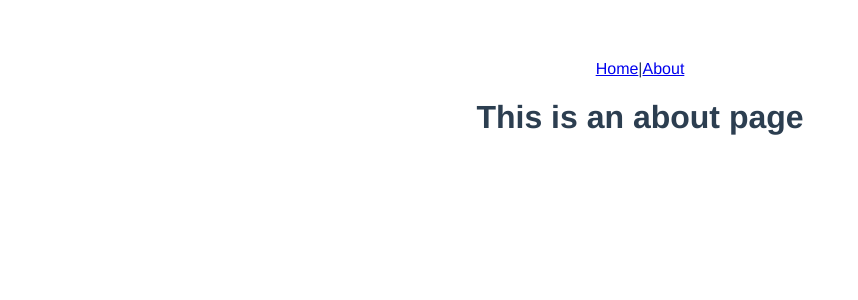
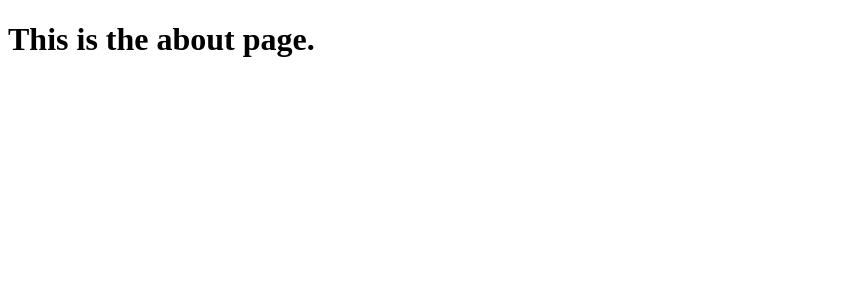
Before and after one commit to jeffjose/personal-website, a Vue app: page /about in a window 1280 px wide. Shown: the top 300 px of the page, without its empty margins (0-858 px from the left). Built offline with nearby package versions, Linux system fonts and the light colour scheme.

Commit message:
hooking up header

```diff
--- a/package.json
+++ b/package.json
@@ -8,6 +8,7 @@
     "lint": "vue-cli-service lint"
   },
   "dependencies": {
+    "firebase-tools": "^6.3.1",
     "vue": "^2.5.22",
     "vue-router": "^3.0.1",
     "vuex": "^3.0.1"
@@ -22,11 +23,11 @@
     "babel-eslint": "^10.0.1",
     "eslint": "^5.8.0",
     "eslint-plugin-vue": "^5.0.0",
-    "vue-template-compiler": "^2.5.21",
     "node-sass": "^4.11.0",
     "pug": "^2.0.3",
     "pug-plain-loader": "^1.0.0",
-    "sass-loader": "^7.1.0"
+    "sass-loader": "^7.1.0",
+    "vue-template-compiler": "^2.5.21"
   },
   "eslintConfig": {
     "root": true,
--- a/src/App.vue
+++ b/src/App.vue
@@ -1,18 +1,10 @@
 <template lang="pug">
   #app
-    #nav
-      router-link(to="/") Home
-      span |
-      router-link(to="/about") About
     router-view
 </template>
 
 <style lang="sass">
-#app
-  font-family: 'Avenir', Helvetica, Arial, sans-serif;
-  -webkit-font-smoothing: antialiased;
-  -moz-osx-font-smoothing: grayscale;
-  text-align: center;
-  color: #2c3e50;
-  margin-top: 60px;
+
+@import url("https://fonts.googleapis.com/css?family=Open+Sans");
+
 </style>
--- /dev/null
+++ b/src/components/Header.vue
@@ -0,0 +1,16 @@
+<template lang="pug">
+ div {{msg}}
+</template>
+
+<script>
+
+export default {
+  name: 'Header',
+  props: {
+    msg: String
+  }
+}
+</script>
+
+<style scoped lang="scss">
+</style>
--- a/src/views/About.vue
+++ b/src/views/About.vue
@@ -1,5 +1,4 @@
-<template>
-  <div class="about">
-    <h1>This is an about page</h1>
-  </div>
+<template lang="pug">
+  div.about
+    h1 This is the about page.
 </template>
--- a/src/views/Home.vue
+++ b/src/views/Home.vue
@@ -1,18 +1,17 @@
-<template>
-  <div class="home">
-    <img alt="Vue logo" src="../assets/logo.png">
-    <HelloWorld msg="Welcome to Your Vue.js App"/>
-  </div>
+<template lang="pug">
+  div
+    header
+    h1 jeffreyjose.com
 </template>
 
 <script>
 // @ is an alias to /src
-import HelloWorld from '@/components/HelloWorld.vue'
+import Header from '@/components/Header.vue'
 
 export default {
   name: 'home',
   components: {
-    HelloWorld
+    Header
   }
 }
 </script>
```
Also changed, not shown: firebase.json (added), 2 other files (tests, documents, lock files or other folders).
